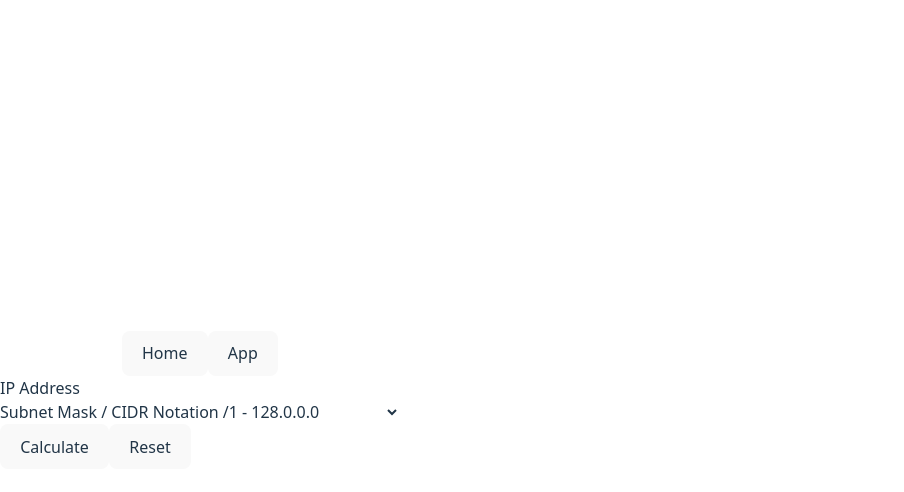
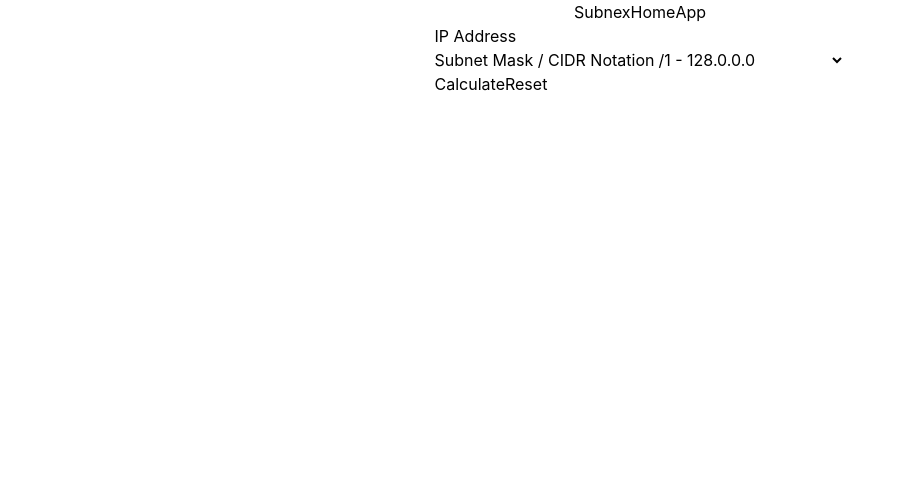
Before and after one commit to W0lffe/SubnetCalculator, a React (Vite) app: page / in a window 1280 px wide. Shown: the top 492 px of the page, without its empty margins (0-904 px from the left). Built offline with nearby package versions, Linux system fonts and the light colour scheme.

Commit message:
Added Header component, and unit tests

```diff
--- a/index.html
+++ b/index.html
@@ -2,9 +2,8 @@
 <html lang="en">
   <head>
     <meta charset="UTF-8" />
-    <link rel="icon" type="image/svg+xml" href="/vite.svg" />
     <meta name="viewport" content="width=device-width, initial-scale=1.0" />
-    <title>subnetcalculator</title>
+    <title>Subnet Calculator - Subnex</title>
   </head>
   <body>
     <div id="root"></div>
--- a/src/App.tsx
+++ b/src/App.tsx
@@ -2,8 +2,8 @@ import { useState } from 'react';
 import InputForm from './components/InputForm/InputForm';
 import type { SubnetResult } from './models/SubnetResult';
 import ResultTable from './components/ResultTable/ResultTable';
-import Navigation from './components/Navigation/Navigation';
 import { Routes } from 'react-router-dom';
+import Header from './components/Header/Header';
 
 function App() {
 
@@ -13,7 +13,7 @@ function App() {
   return (
     <div>
      <div className='flex flex-col items-center justify-center'>
-      <Navigation/>
+      <Header/>
       <InputForm setCalculationResult={setCalculationResult} />
       <ResultTable results={calculationResult} />
     </div>
--- /dev/null
+++ b/src/components/Header/Header.tsx
@@ -0,0 +1,10 @@
+import Navigation from '../Navigation/Navigation';
+
+export default function Header(){
+    return(
+        <div className='flex flex-row '>
+            <h1>Subnex</h1>
+            <Navigation />
+        </div>
+    )
+}
--- a/src/index.css
+++ b/src/index.css
@@ -1,70 +1,10 @@
 @import "tailwindcss";
 
-:root {
-  font-family: system-ui, Avenir, Helvetica, Arial, sans-serif;
-  line-height: 1.5;
-  font-weight: 400;
-
-  color-scheme: light dark;
-  color: rgba(255, 255, 255, 0.87);
-  background-color: #242424;
-
-  font-synthesis: none;
-  text-rendering: optimizeLegibility;
-  -webkit-font-smoothing: antialiased;
-  -moz-osx-font-smoothing: grayscale;
+#root{
+  width: 100%;
+  height: 100%;
+  display: flex;
+  flex-direction: column;
+  justify-content: center;
+  align-items: center;
 }
-
-a {
-  font-weight: 500;
-  color: #646cff;
-  text-decoration: inherit;
-}
-a:hover {
-  color: #535bf2;
-}
-
-body {
-  margin: 0;
-  display: flex;
-  place-items: center;
-  min-width: 320px;
-  min-height: 100vh;
-}
-
-h1 {
-  font-size: 3.2em;
-  line-height: 1.1;
-}
-
-button {
-  border-radius: 8px;
-  border: 1px solid transparent;
-  padding: 0.6em 1.2em;
-  font-size: 1em;
-  font-weight: 500;
-  font-family: inherit;
-  background-color: #1a1a1a;
-  cursor: pointer;
-  transition: border-color 0.25s;
-}
-button:hover {
-  border-color: #646cff;
-}
-button:focus,
-button:focus-visible {
-  outline: 4px auto -webkit-focus-ring-color;
-}
-
-@media (prefers-color-scheme: light) {
-  :root {
-    color: #213547;
-    background-color: #ffffff;
-  }
-  a:hover {
-    color: #747bff;
-  }
-  button {
-    background-color: #f9f9f9;
-  }
-}
```
Also changed, not shown: 1 other file (tests, documents, lock files or other folders).
